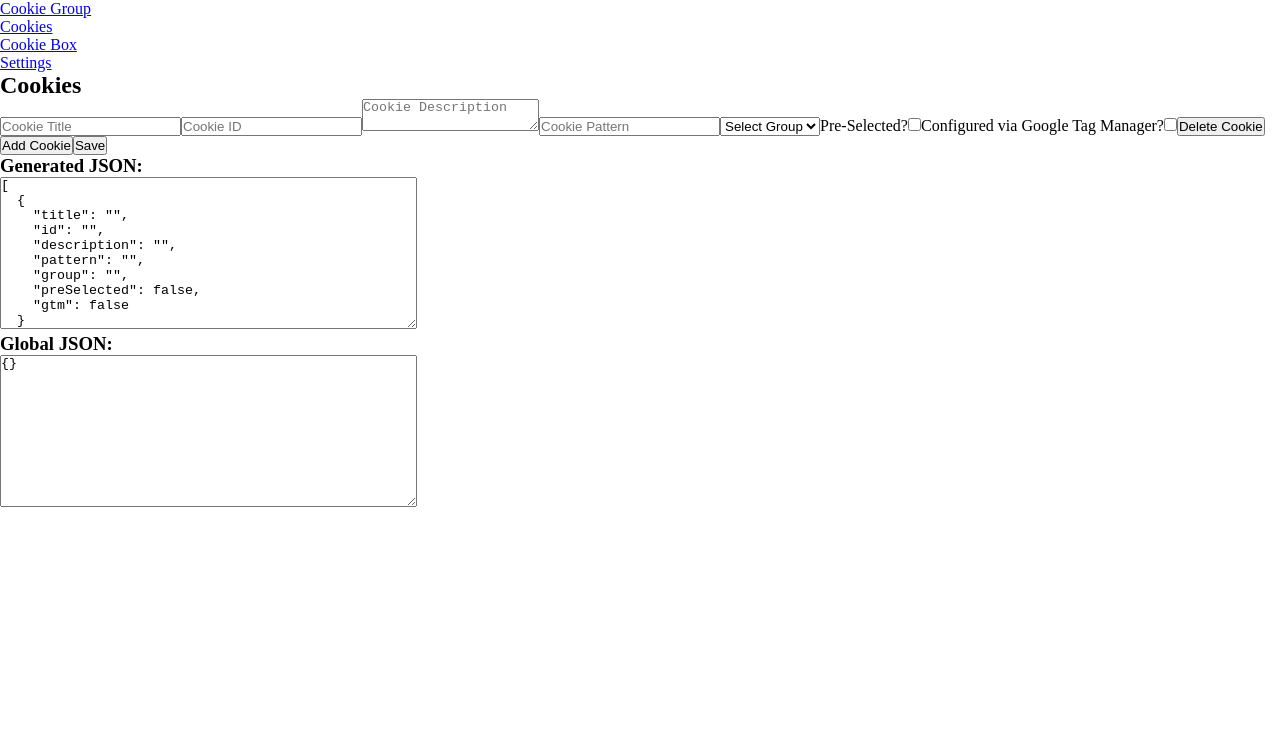
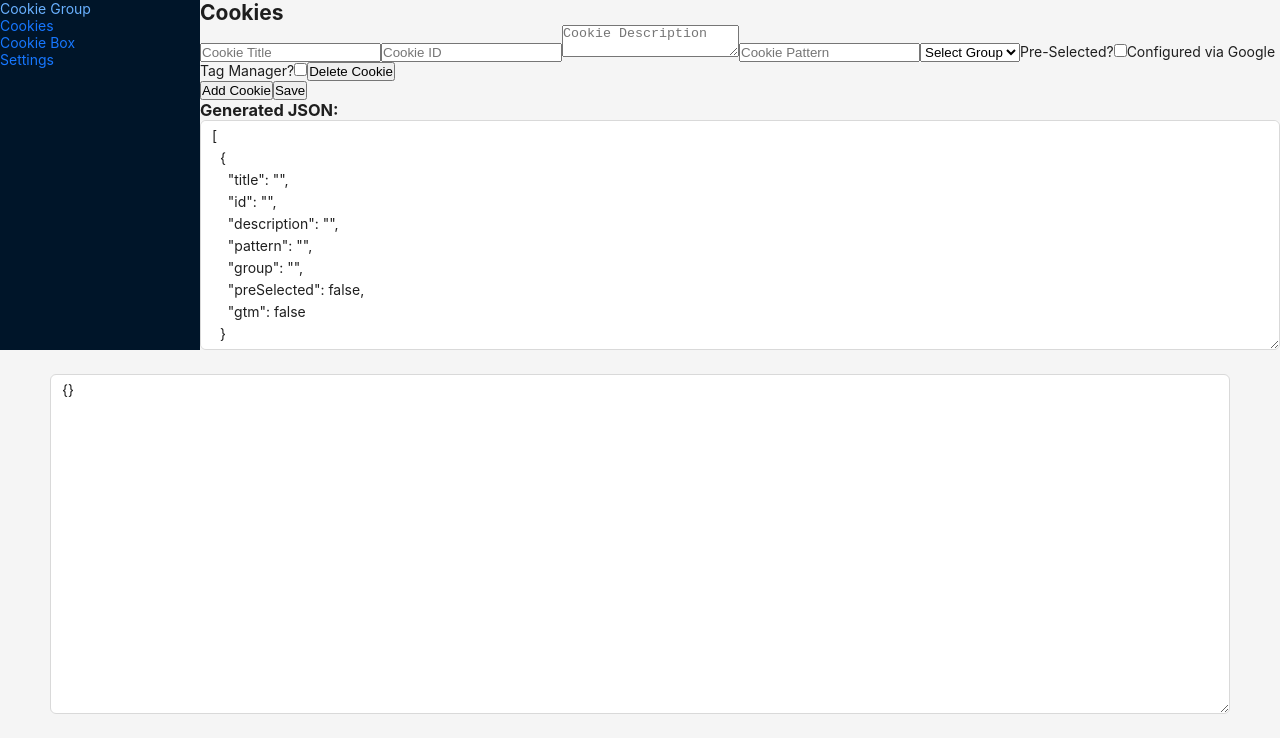
Before and after one commit to REACT-VCS/wp-merryll-consent-react, a React (Create React App) app: page /cookies in a window 1280 px wide. Shown: the top 752 px of the page. Built offline with nearby package versions, Linux system fonts and the light colour scheme.

Commit message:
feat: add ant design for show json data

```diff
--- a/package.json
+++ b/package.json
@@ -1,6 +1,7 @@
 {
   "private": true,
   "dependencies": {
+    "antd": "^5.21.5",
     "react": "^18.3.1",
     "react-dom": "^18.3.1",
     "react-router-dom": "^6.27.0",
--- a/src/App.js
+++ b/src/App.js
@@ -1,16 +1,22 @@
-import React from "react";
+import React, { useContext } from "react";
 import { BrowserRouter as Router, Route, Routes, Link } from "react-router-dom";
-import { GlobalProvider } from "./context/GlobalContext";
 import CookieGroup from "./components/CookieGroup";
 import Cookies from "./components/Cookies";
 import CookieBox from "./components/CookieBox";
 import Settings from "./components/Settings";
-
+import { Layout } from "antd";
+import { Content, Footer } from "antd/es/layout/layout";
+import Sider from "antd/es/layout/Sider";
+import { GlobalContext } from "../src/context/GlobalContext";
+import { Input } from "antd";
+const { TextArea } = Input;
 function App() {
+  const { globalData } = useContext(GlobalContext);
   return (
-    <GlobalProvider>
     <Router>
-        <div>
+      <Layout>
+        <Layout>
+          <Sider>
             <nav>
               <ul>
                 <li>
@@ -27,15 +33,25 @@ function App() {
                 </li>
               </ul>
             </nav>
+          </Sider>
+          <Content>
             <Routes>
               <Route path="/cookie-group" element={<CookieGroup />} />
               <Route path="/cookies" element={<Cookies />} />
               <Route path="/cookie-box" element={<CookieBox />} />
               <Route path="/settings" element={<Settings />} />
             </Routes>
-        </div>
+          </Content>
+        </Layout>
+        <Footer>
+          <TextArea
+            rows="15"
+            readOnly
+            value={JSON.stringify(globalData, null, 2)}
+          />
+        </Footer>
+      </Layout>
     </Router>
-    </GlobalProvider>
   );
 }
 
--- a/src/components/CookieBox.js
+++ b/src/components/CookieBox.js
@@ -1,6 +1,7 @@
 import React, { useState, useEffect, useContext } from "react";
 import { GlobalContext } from "../context/GlobalContext";
-
+import { Input } from "antd";
+const { TextArea } = Input;
 const CookieBox = () => {
   const { globalData, updateGlobalData } = useContext(GlobalContext);
   const [boxes, setBoxes] = useState(() => {
@@ -74,19 +75,7 @@ const CookieBox = () => {
         <button type="submit">Save</button>
       </form>
       <h3>Generated JSON:</h3>
-      <textarea
-        rows="10"
-        cols="50"
-        readOnly
-        value={JSON.stringify(boxes, null, 2)}
-      />
-      <h3>Global JSON:</h3>
-      <textarea
-        rows="10"
-        cols="50"
-        readOnly
-        value={JSON.stringify(globalData, null, 2)}
-      />
+      <TextArea rows="10" readOnly value={JSON.stringify(boxes, null, 2)} />
     </div>
   );
 };
--- a/src/components/CookieGroup.js
+++ b/src/components/CookieGroup.js
@@ -1,6 +1,7 @@
 import React, { useState, useEffect, useContext } from "react";
 import { GlobalContext } from "../context/GlobalContext";
-
+import { Input } from "antd";
+const { TextArea } = Input;
 const CookieGroup = () => {
   const { globalData, updateGlobalData } = useContext(GlobalContext);
   const [groups, setGroups] = useState(() => {
@@ -74,19 +75,7 @@ const CookieGroup = () => {
         <button type="submit">Save</button>
       </form>
       <h3>Generated JSON:</h3>
-      <textarea
-        rows="10"
-        cols="50"
-        readOnly
-        value={JSON.stringify(groups, null, 2)}
-      />
-      <h3>Global JSON:</h3>
-      <textarea
-        rows="10"
-        cols="50"
-        readOnly
-        value={JSON.stringify(globalData, null, 2)}
-      />
+      <TextArea rows="10" readOnly value={JSON.stringify(groups, null, 2)} />
     </div>
   );
 };
--- a/src/components/Cookies.js
+++ b/src/components/Cookies.js
@@ -1,6 +1,7 @@
 import React, { useState, useEffect, useContext } from "react";
 import { GlobalContext } from "../context/GlobalContext";
-
+import { Input } from "antd";
+const { TextArea } = Input;
 const Cookies = () => {
   const { globalData, updateGlobalData } = useContext(GlobalContext);
   const [cookies, setCookies] = useState(() => {
@@ -132,19 +133,7 @@ const Cookies = () => {
         <button type="submit">Save</button>
       </form>
       <h3>Generated JSON:</h3>
-      <textarea
-        rows="10"
-        cols="50"
-        readOnly
-        value={JSON.stringify(cookies, null, 2)}
-      />
-      <h3>Global JSON:</h3>
-      <textarea
-        rows="10"
-        cols="50"
-        readOnly
-        value={JSON.stringify(globalData, null, 2)}
-      />
+      <TextArea rows="10" readOnly value={JSON.stringify(cookies, null, 2)} />
     </div>
   );
 };
--- a/src/components/Settings.js
+++ b/src/components/Settings.js
@@ -1,6 +1,7 @@
 import React, { useState, useEffect, useContext } from "react";
 import { GlobalContext } from "../context/GlobalContext";
-
+import { Input } from "antd";
+const { TextArea } = Input;
 const Settings = () => {
   const { globalData, updateGlobalData } = useContext(GlobalContext);
   const [settings, setSettings] = useState(() => {
@@ -48,19 +49,7 @@ const Settings = () => {
         <button type="submit">Save</button>
       </form>
       <h3>Generated JSON:</h3>
-      <textarea
-        rows="10"
-        cols="50"
-        readOnly
-        value={JSON.stringify(settings, null, 2)}
-      />
-      <h3>Global JSON:</h3>
-      <textarea
-        rows="10"
-        cols="50"
-        readOnly
-        value={JSON.stringify(globalData, null, 2)}
-      />
+      <TextArea rows="10" readOnly value={JSON.stringify(settings, null, 2)} />
     </div>
   );
 };
--- a/src/index.js
+++ b/src/index.js
@@ -2,6 +2,11 @@ import React from "react";
 import ReactDOM from "react-dom/client";
 import "./index.css";
 import App from "./App";
+import { GlobalProvider } from "./context/GlobalContext";
 
 const root = ReactDOM.createRoot(document.getElementById("root"));
-root.render(<App />);
+root.render(
+  <GlobalProvider>
+    <App />
+  </GlobalProvider>
+);
```
Also changed, not shown: 1 other file (tests, documents, lock files or other folders). Lines whose indentation alone changed are shown as unchanged.
